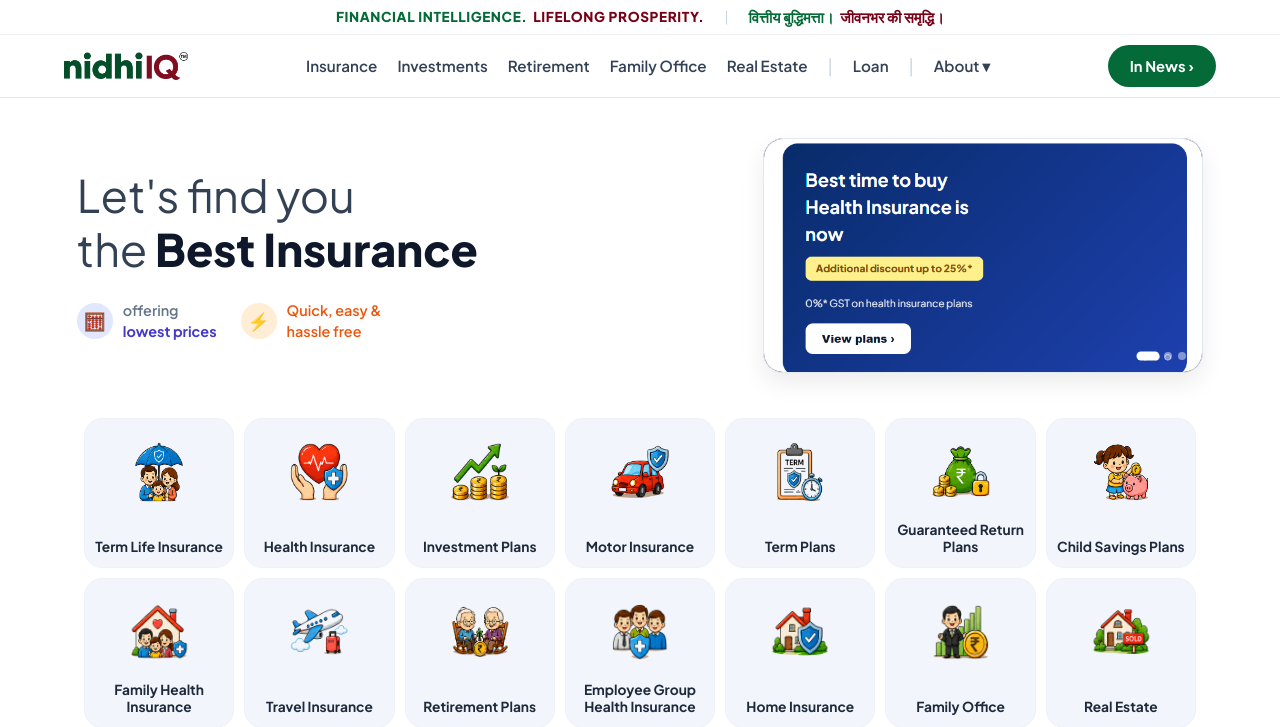
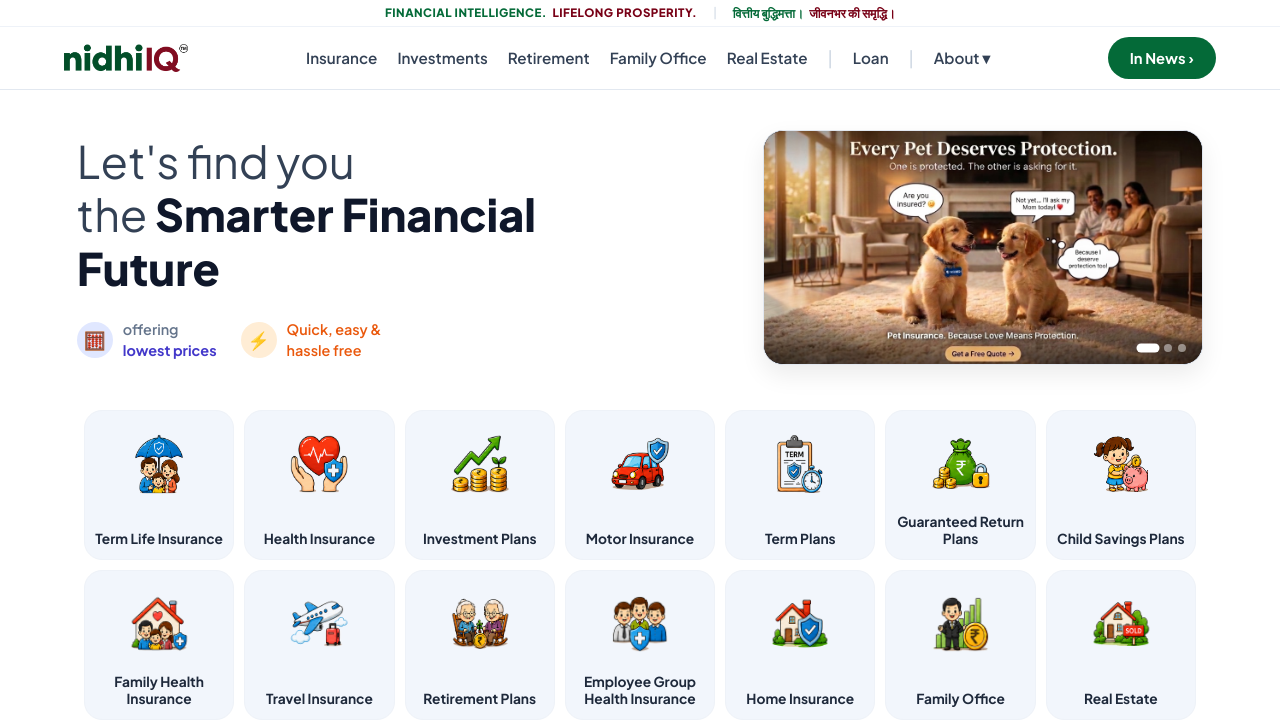
Before and after one commit to infonidhiiq/nidhiiq, a FastAPI app: page / in a window 1280 px wide. Shown: the top 727 px of the page. Run offline with FastAPI, Linux system fonts and the light colour scheme.

Commit message:
Decrease top header bar font size for templates/index.html

```diff
--- a/templates/index.html
+++ b/templates/index.html
@@ -108,15 +108,15 @@
 <body>
 
   <!-- Top Header Tagline Bar -->
-  <div class="pb-top-bar">
+  <div class="pb-top-bar" style="padding: 4px 5%;">
     <div
-      style="display:flex; justify-content:center; align-items:center; gap:20px; flex-wrap:wrap; text-align:center; width:100%;">
-      <div style="font-size:0.85rem; letter-spacing:0.6px; text-transform:uppercase;">
+      style="display:flex; justify-content:center; align-items:center; gap:16px; flex-wrap:wrap; text-align:center; width:100%;">
+      <div style="font-size:0.72rem; letter-spacing:0.5px; text-transform:uppercase;">
         <span style="color:#046a38; font-weight:800;">FINANCIAL INTELLIGENCE.</span>
         <span style="color:#780016; font-weight:800; margin-left:3px;">LIFELONG PROSPERITY.</span>
       </div>
-      <div style="color:#cbd5e1; font-weight:300;">|</div>
-      <div style="font-size:0.92rem;">
+      <div style="color:#cbd5e1; font-weight:300; font-size:0.75rem;">|</div>
+      <div style="font-size:0.76rem;">
         <span style="color:#046a38; font-weight:800;">वित्तीय बुद्धिमत्ता।</span>
         <span style="color:#780016; font-weight:800; margin-left:4px;">जीवनभर की समृद्धि।</span>
       </div>
@@ -150,7 +150,7 @@
 
     <!-- 'In News ›' Green Pill Button linking to YouTube -->
     <div>
-      <a href="https://www.youtube.com/@nidhiiqwealth" target="_blank" rel="noopener noreferrer" class="btn-in-news">
+      <a href="https://www.youtube.com/@NidhiIQOfficial" target="_blank" rel="noopener noreferrer" class="btn-in-news">
         In News ›
       </a>
     </div>
@@ -160,7 +160,7 @@
   <section style="background:#ffffff; border-bottom:1px solid #e2e8f0; padding-bottom:10px;">
     <div class="pb-hero-container">
       <div>
-        <h1 class="pb-hero-title">Let's find you<br>the <strong>Best Insurance</strong></h1>
+        <h1 class="pb-hero-title">Let's find you<br>the <strong>Smarter Financial Future</strong></h1>
         <div class="pb-sub-bullets">
           <div class="pb-bullet-item">
             <div class="pb-icon-circle-purple">🧮</div>
@@ -176,23 +176,25 @@
       <!-- Right Side Compact Slideover Carousel -->
       <div class="hero-slider-wrapper">
         <div class="hero-slider-track" id="heroSliderTrack">
-          <!-- Slide 1 -->
-          <div class="hero-slide-item" onclick="App.openEnquireModal('Health Insurance Discount')">
-            <img src="/static/images/hero_slides/hero_slide_1.png?v=1" alt="Health Insurance Discount" class="hero-slide-img">
-          </div>
+
+
           <!-- Slide 2 -->
           <div class="hero-slide-item" onclick="App.openEnquireModal('Pet Insurance Protection')">
-            <img src="/static/images/hero_slides/hero_slide_2.jpg?v=1" alt="Pet Insurance Protection" class="hero-slide-img">
+            <img src="/static/images/hero_slides/hero_slide_2.jpg?v=1" alt="Pet Insurance Protection"
+              class="hero-slide-img">
           </div>
           <!-- Slide 3 -->
           <div class="hero-slide-item" onclick="App.openEnquireModal('Child Future Savings')">
-            <img src="/static/images/hero_slides/hero_slide_3.jpg?v=1" alt="Child Future Savings" class="hero-slide-img">
+            <img src="/static/images/hero_slides/hero_slide_3.jpg?v=1" alt="Child Future Savings"
+              class="hero-slide-img">
           </div>
         </div>
 
         <!-- Slider Arrow Controls -->
-        <button class="hero-slider-arrow hero-arrow-left" onclick="App.prevHeroSlide(event)" aria-label="Previous Slide">‹</button>
-        <button class="hero-slider-arrow hero-arrow-right" onclick="App.nextHeroSlide(event)" aria-label="Next Slide">›</button>
+        <button class="hero-slider-arrow hero-arrow-left" onclick="App.prevHeroSlide(event)"
+          aria-label="Previous Slide">‹</button>
+        <button class="hero-slider-arrow hero-arrow-right" onclick="App.nextHeroSlide(event)"
+          aria-label="Next Slide">›</button>
 
         <!-- Slider Pagination Dots -->
         <div class="hero-slider-dots">
```
